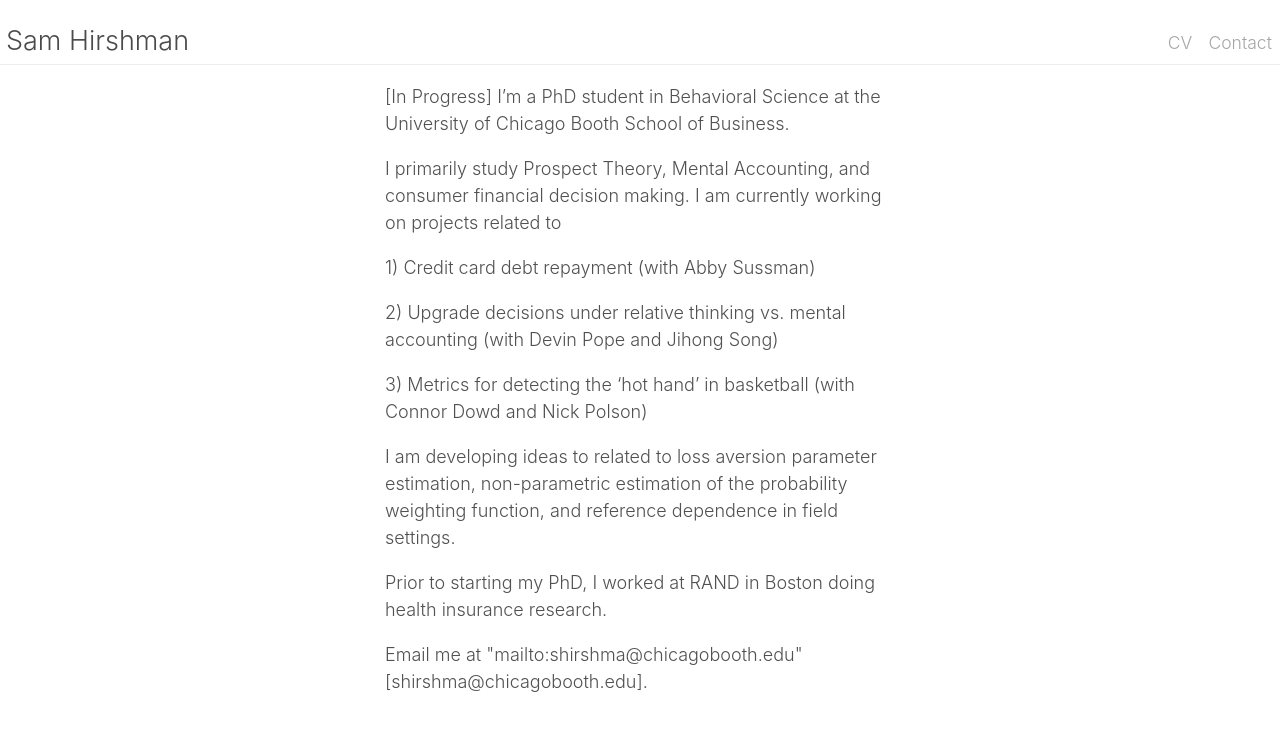
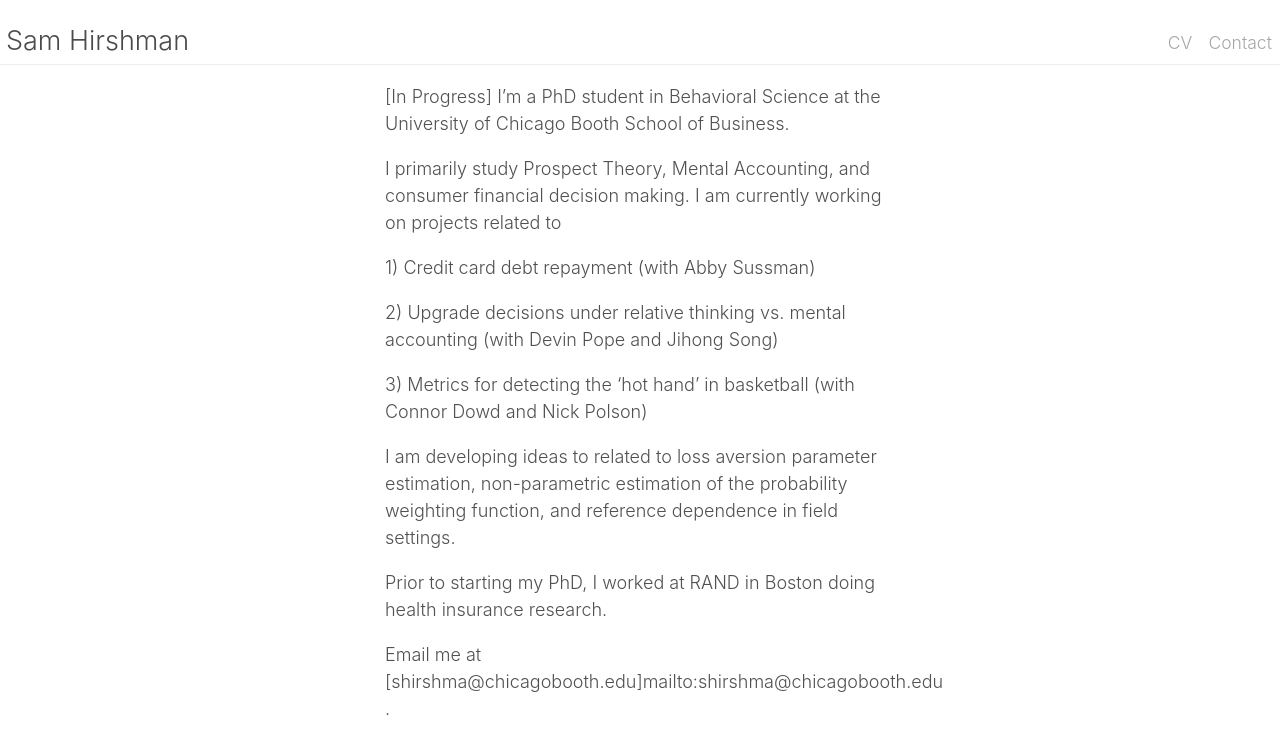
Before and after one commit to shirshma/shirshma.github.io, a Jekyll site: the page built from index.md, in a window 1280 px wide. Shown: the top 754 px of the page. Built offline with Jekyll 4.4.1, drawn with Linux system fonts in a browser that asks for light colours.

```diff
--- a/index.md
+++ b/index.md
@@ -19,4 +19,4 @@ I primarily study Prospect Theory, Mental Accounting, and consumer financial dec
 <p> Prior to starting my PhD, I worked at RAND in Boston doing health insurance research.
 
 
-<p> Email me at "mailto:shirshma@chicagobooth.edu" [shirshma@chicagobooth.edu].
+<p> Email me at [shirshma@chicagobooth.edu]mailto:shirshma@chicagobooth.edu .
```
